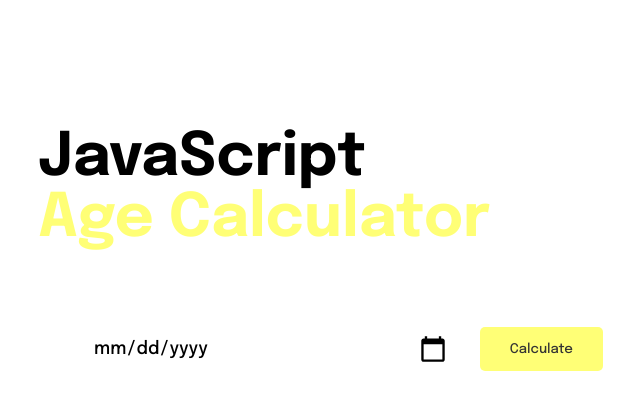
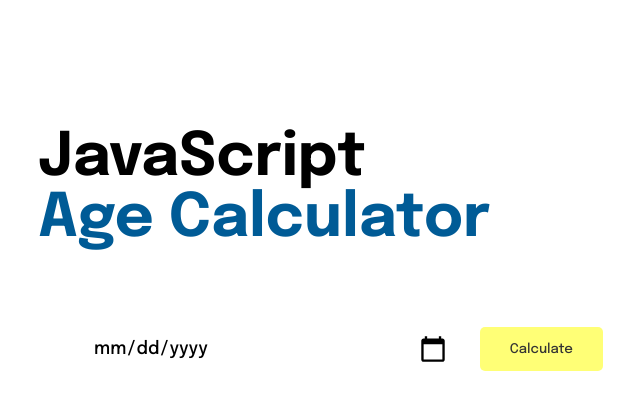
Before and after one commit to AgataSalika/Age-Calculator-JS, a plain HTML site: page index.html in a window 1280 px wide. Shown: the whole page, without its empty margins (90-730 px from the left). Drawn offline with Linux system fonts and the light colour scheme.

Commit message:
Update style.css

```diff
--- a/css/style.css
+++ b/css/style.css
@@ -21,7 +21,7 @@
   font-size: 60px;
 }
 .calculator h1 span {
-  color:#ffff76;
+  color:#005b96;
 }
 .input-box {
   margin: 40px 0;
```
